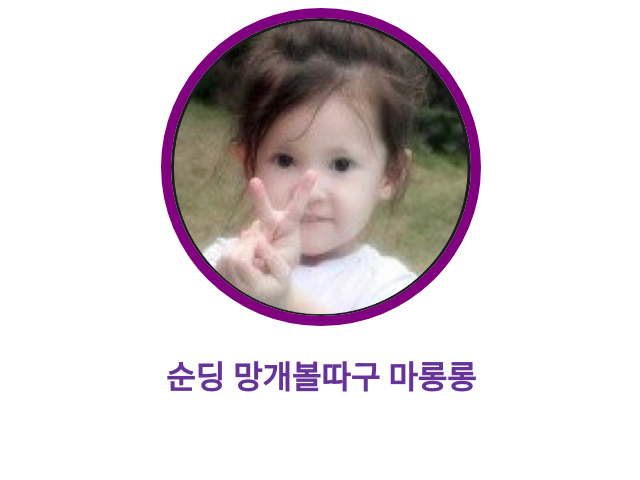
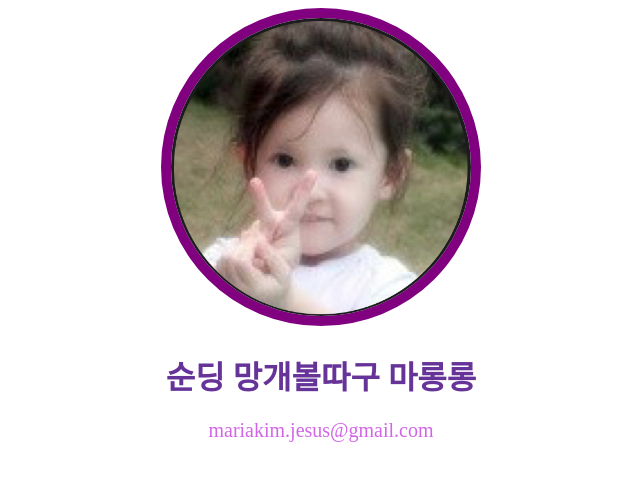
Before and after one commit to maron-kim/Maria-s-first-project, a plain HTML site: page index.html in a window 1280 px wide. Shown: the whole page, without its empty margins (319-959 px from the left). Drawn offline with Linux system fonts and the light colour scheme.

Commit message:
email added to home page

```diff
--- a/css.css
+++ b/css.css
@@ -16,3 +16,9 @@ body header .header .logo img {
     border: 10px purple solid;
     border-radius: 50%;
 }
+
+.email a {
+    text-decoration: none;
+    color: rgb(210, 101, 231);
+    font-size: 20px;
+}
--- a/index.html
+++ b/index.html
@@ -11,8 +11,10 @@
         <header>
             <div class="header">
                 <a class="logo" href="k.html"><img src="img/maria.jpeg" alt="고사리손 마롱"></a>
-                <a class="heading1" href="https://instagram.com/"><h1>순딩  망개볼따구 마롱롱</h1></a>
+                <a class="heading1" href="https://instagram.com/"><h1>순딩 망개볼따구 마롱롱</h1></a>
+                <p class="email"><a href="mailto:mariakim.jesus@gmail.com">mariakim.jesus@gmail.com</a></p>
             </div>
         </header>
     </body>
 </html>
+<img>
```
